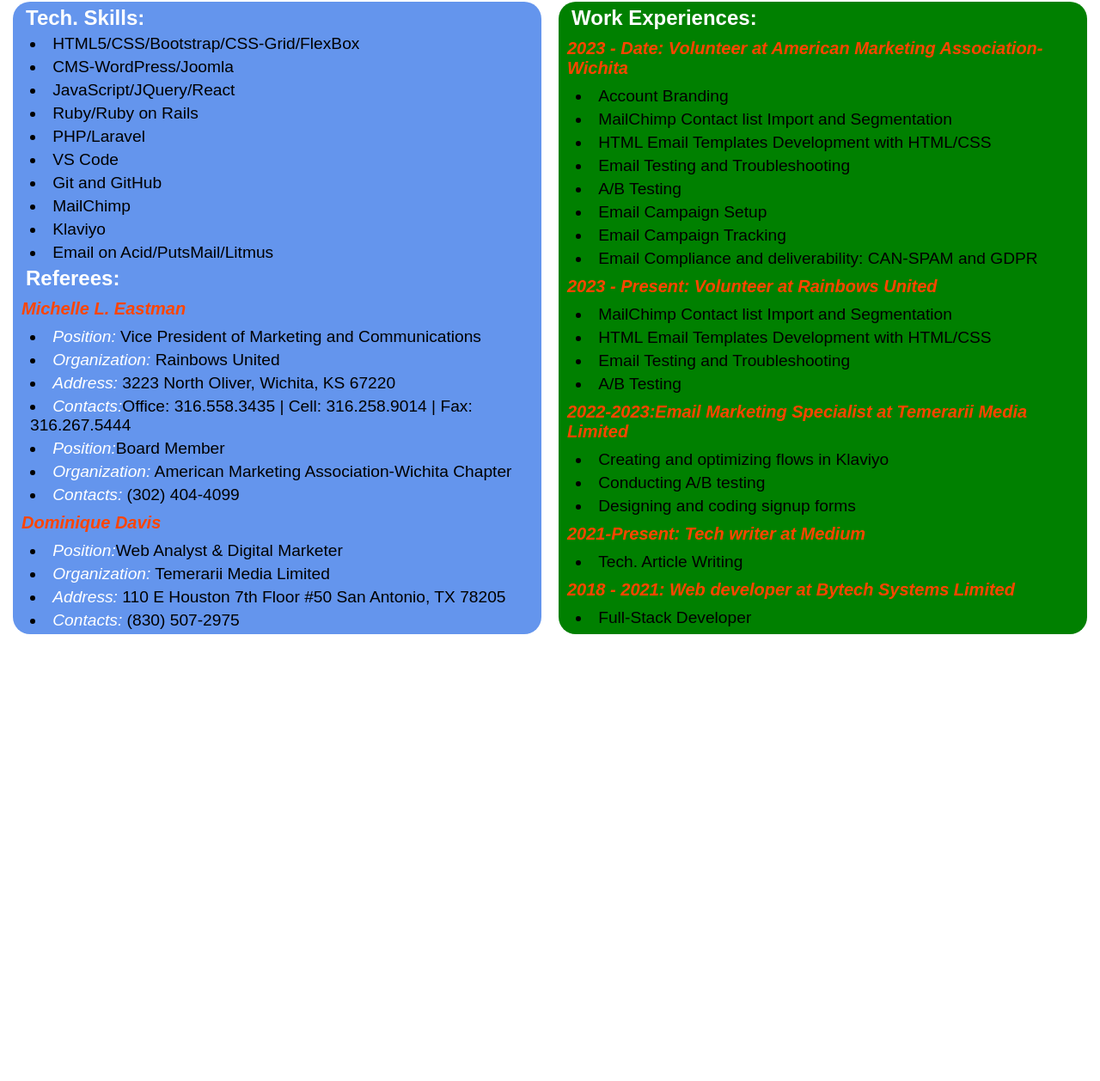
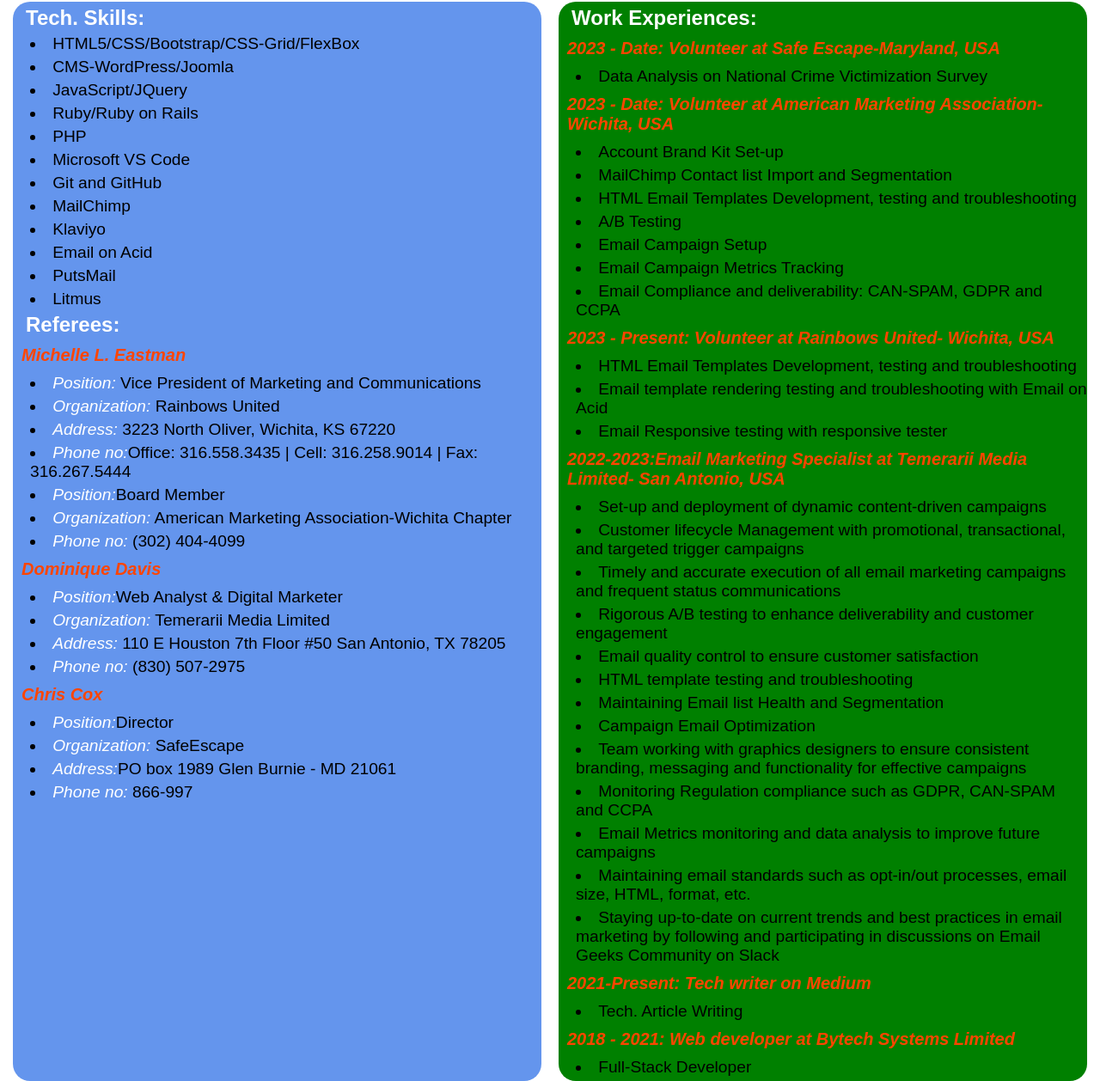
Before and after one commit to ebosoh/HUDSON-EBOSO-OMUNGA-CV, a plain HTML site: page index.html in a window 1280 px wide. Shown: the part 599-1857 px from the top of the page at 86% size. Before the commit the page ends 1352 px from the top, so only its background shows below. Drawn offline with Linux system fonts and the light colour scheme.

Commit message:
Add portfolio to cv

```diff
--- a/index.html
+++ b/index.html
@@ -190,7 +190,7 @@
     <div class="content">
         <section class="profile">
             <h2>Profile and Portfolio:</h2>
-            <p style="font-size: larger;">|WEB Developer|EMAIL Developer|TECH Writer|Over 3 Years of Professional Experience|</p>
+            <p style="font-size: larger;">|WEB Developer|EMAIL Developer|Email Marketing Specialist|Tech Writer|Over 3 Years of Professional Experience|</p>
             <p><em style="color: orangered; font-weight: bolder; font-size: 24px;">GitHub Portfolio:</em></p>
             <ul >
                 <li><a href="https://ebosoh.github.io/car_promotion/">Cars Promotion Email</a></li>
@@ -220,7 +220,7 @@
             <li>Email: omungahudson@gmail.com or ebosoh@gmail.com</li>
             <li>Phone: 254780010010</li>
             <li><a href="https://github.com/ebosoh">My GitHub Account</a></li>
-            <li><a href="https://www.linkedin.com/in/eboso-hudson-25184a17/">My LinkedIn Account</a></li>
+            <li><a href="https://www.linkedin.com/in/eboso-hudson-25184a17/">My LinkedIn Page</a></li>
 
         </section>
 
@@ -228,14 +228,16 @@
             <h2>Tech. Skills:</h2>
             <li>HTML5/CSS/Bootstrap/CSS-Grid/FlexBox</li>
             <li>CMS-WordPress/Joomla</li>
-            <li>JavaScript/JQuery/React</li>
+            <li>JavaScript/JQuery</li>
             <li>Ruby/Ruby on Rails</li>
-            <li>PHP/Laravel</li>
-            <li>VS Code</li>
+            <li>PHP</li>
+            <li>Microsoft VS Code</li>
             <li>Git and GitHub</li>
             <li>MailChimp</li>
             <li>Klaviyo</li>
-            <li>Email on Acid/PutsMail/Litmus</li>
+            <li>Email on Acid
+            <li>PutsMail</li>
+            <li>Litmus </li>
 
             <h2>Referees:</h2>
 
@@ -244,47 +246,64 @@
             <li><em style="color: #ffffff;">Position:</em> Vice President of Marketing and Communications</li>
             <li><em style="color: #ffffff;">Organization:</em> Rainbows United</li>
             <li><em style="color: #ffffff;">Address:</em> 3223 North Oliver, Wichita, KS 67220</li>
-            <li><em style="color: #ffffff;">Contacts:</em>Office: 316.558.3435 | Cell: 316.258.9014 | Fax: 316.267.5444</li>
+            <li><em style="color: #ffffff;">Phone no:</em>Office: 316.558.3435 | Cell: 316.258.9014 | Fax: 316.267.5444</li>
             <li><em style="color: #ffffff;">Position:</em>Board Member</li>
             <li><em style="color: #ffffff;">Organization:</em> American Marketing Association-Wichita Chapter</li>
-
-
-
-                <li><em style="color: #ffffff;">Contacts:</em> (302) 404-4099</li>
+            <li><em style="color: #ffffff;">Phone no:</em> (302) 404-4099</li>
 
                 <p><em style="color: orangered; font-weight: bolder; font-size: 20px;">Dominique Davis</em></p>
                 <li><em style="color: #ffffff;">Position:</em>Web Analyst & Digital Marketer</li>
                 <li><em style="color: #ffffff;">Organization:</em> Temerarii Media Limited </li>
+                <li><em style="color: #ffffff;">Address:</em> 110 E Houston 7th Floor #50 San Antonio, TX 78205 </li>
+                <li><em style="color: #ffffff;">Phone no:</em> (830) 507-2975 </li>
 
-                <li><em style="color: #ffffff;">Address:</em> 110 E Houston 7th Floor #50 San Antonio, TX 78205 </li>
-                <li><em style="color: #ffffff;">Contacts:</em> (830) 507-2975 </li>
 
+                <p><em style="color: orangered; font-weight: bolder; font-size: 20px;">Chris Cox</em></p>
+                <li><em style="color: #ffffff;">Position:</em>Director</li>
+                <li><em style="color: #ffffff;">Organization:</em> SafeEscape</li>
+                <li><em style="color: #ffffff;">Address:</em>PO box 1989 Glen Burnie - MD 21061</li>
+                <li><em style="color: #ffffff;">Phone no:</em> 866-997</li>
 
             </section>
             <section class="experiences">
             <h2>Work Experiences:</h2>
-            <p><em style="color: orangered; font-weight: bolder; font-size: 20px;">2023 - Date: Volunteer at American Marketing Association-Wichita</em></p>
-            <li>Account Branding</li>
+            <p><em style="color: orangered; font-weight: bolder; font-size: 20px;">2023 - Date: Volunteer at Safe Escape-Maryland, USA</em></p>
+            <li>Data Analysis on National Crime Victimization Survey</li>
+
+
+
+            <p><em style="color: orangered; font-weight: bolder; font-size: 20px;">2023 - Date: Volunteer at American Marketing Association-Wichita, USA</em></p>
+            <li>Account Brand Kit Set-up</li>
             <li>MailChimp Contact list Import and Segmentation</li>
-            <li>HTML Email Templates Development with HTML/CSS</li>
-            <li>Email Testing and Troubleshooting</li>
+            <li>HTML Email Templates Development, testing and troubleshooting</li>
             <li>A/B Testing</li>
             <li>Email Campaign Setup</li>
-            <li>Email Campaign Tracking</li>
-            <li>Email Compliance and deliverability: CAN-SPAM and GDPR</li>
-            <p><em style="color: orangered; font-weight: bolder; font-size: 20px;">2023 - Present: Volunteer at Rainbows United</em></p>
+            <li>Email Campaign Metrics Tracking</li>
+            <li>Email Compliance and deliverability: CAN-SPAM, GDPR and CCPA</li>
+            <p><em style="color: orangered; font-weight: bolder; font-size: 20px;">2023 - Present: Volunteer at Rainbows United- Wichita, USA</em></p>
 
-            <li>MailChimp Contact list Import and Segmentation</li>
-            <li>HTML Email Templates Development with HTML/CSS</li>
-            <li>Email Testing and Troubleshooting</li>
-            <li>A/B Testing</li>
+            <li>HTML Email Templates Development, testing and troubleshooting</li>
+            <li>Email template rendering testing and troubleshooting with Email on Acid</li>
+            <li>Email Responsive testing with responsive tester</li>
 
 
-           <p><em style="color: orangered; font-weight: bolder; font-size: 20px;">2022-2023:Email Marketing Specialist at Temerarii Media Limited</em></p>
-           <li>Creating and optimizing flows in Klaviyo</li>
-           <li>Conducting A/B testing</li>
-           <li>Designing and coding signup forms</li>
-            <p><em style="color: orangered; font-weight: bolder; font-size: 20px;">2021-Present: Tech writer at Medium</em></p>
+
+           <p><em style="color: orangered; font-weight: bolder; font-size: 20px;">2022-2023:Email Marketing Specialist at Temerarii Media Limited- San Antonio, USA</em></p>
+           <li>Set-up and deployment of dynamic content-driven campaigns</li>
+           <li>Customer lifecycle Management with promotional, transactional, and targeted trigger campaigns </li>
+           <li>Timely and accurate execution of all email marketing campaigns and frequent status communications</li>
+           <li>Rigorous A/B testing to enhance deliverability and customer engagement</li>
+           <li>Email quality control to ensure customer satisfaction</li>
+           <li>HTML template testing and troubleshooting</li>
+           <li>Maintaining Email list Health and Segmentation</li>
+           <li>Campaign Email Optimization </li>
+           <li>Team working with graphics designers to ensure consistent branding, messaging and functionality for effective campaigns</li>
+           <li>Monitoring Regulation compliance such as GDPR, CAN-SPAM and CCPA </li>
+           <li>Email Metrics monitoring and data analysis to improve future campaigns</li>
+           <li>Maintaining email standards such as opt-in/out processes, email size, HTML, format, etc.</li>
+           <li>Staying up-to-date on current trends and best practices in email marketing by following and participating in discussions on Email Geeks Community on Slack</li>
+
+            <p><em style="color: orangered; font-weight: bolder; font-size: 20px;">2021-Present: Tech writer on Medium</em></p>
             <li>Tech. Article Writing</li>
 
             <p><em style="color: orangered; font-weight: bolder; font-size: 20px;">2018 - 2021: Web developer at Bytech Systems  Limited</em></p>
```
